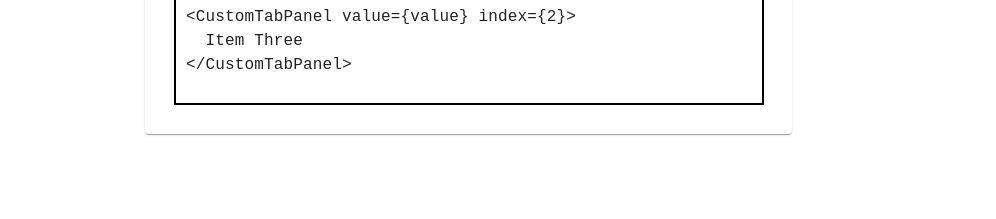
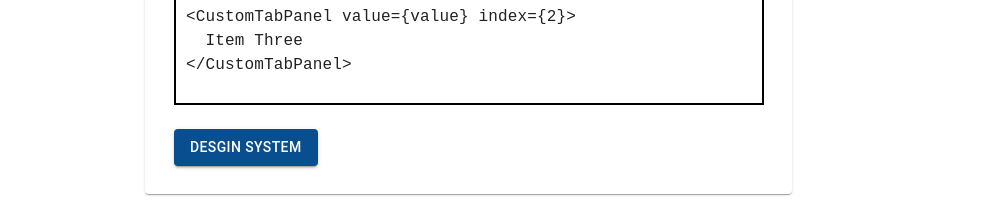
Before and after one commit to nyb12/trmeric, a React (Vite) app: page /homepage in a window 1280 px wide. Shown: the part 2180-2399 px from the top of the page, without its empty margins (175-1171 px from the left). Built offline with nearby package versions, Linux system fonts and the light colour scheme.

Commit message:
added button for design pattern

```diff
--- a/src/components/common/sidemenu/sideMenu.jsx
+++ b/src/components/common/sidemenu/sideMenu.jsx
@@ -27,7 +27,7 @@ import { useTranslation } from "react-i18next";
 import Paper from "@mui/material/Paper";
 import Button from "@mui/material/Button";
 import Multitab from "../MultiTabs/Multitabs";
-
+import { useNavigate } from "react-router-dom";
 //component Import
 import Loader from "../loader/loader";
 import TrmericCard from "../Card/TrmericCard";
@@ -136,6 +136,7 @@ const styles = {
 const Sidenav = () => {
   const [activeStep, setActiveStep] = useState(0);
   const steps = getSteps();
+  const navigate = useNavigate();
 
   const handleNext = () => {
     setActiveStep((prevActiveStep) => prevActiveStep + 1);
@@ -347,6 +348,17 @@ const Sidenav = () => {
           <Box>
             <Multitab />
           </Box>
+          <br />
+          <Box>
+            <Button
+              variant="contained"
+              onClick={() => {
+                navigate("/design");
+              }}
+            >
+              Desgin System
+            </Button>
+          </Box>
         </Paper>
       </Box>
     </Box>
```
